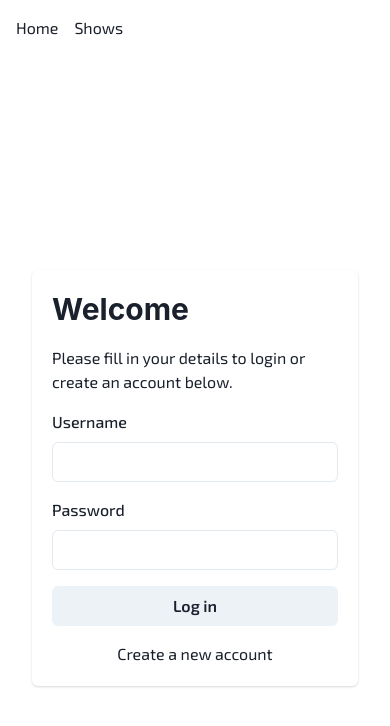
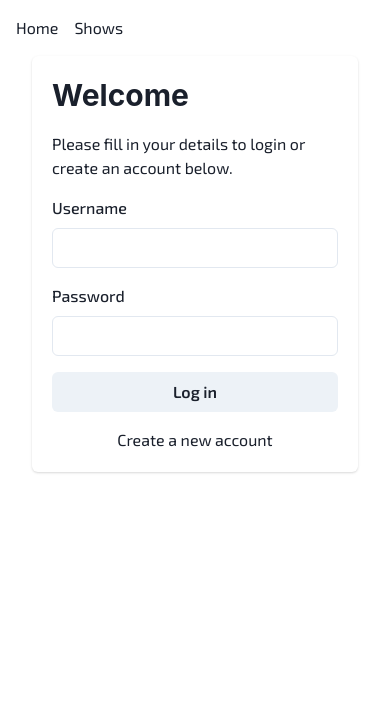
Before and after one commit to 192Iridium77/leonardo-ai-demo, a Next.js app: page /login in a window 390 px wide. Shown: the top 726 px of the page. Built offline with nearby package versions, Linux system fonts and the light colour scheme; no server answers.

Commit message:
responsive page cards

```diff
--- a/app/(auth)/layout.tsx
+++ b/app/(auth)/layout.tsx
@@ -11,7 +11,11 @@ export default function RootLayout({
 }>) {
   return (
     <section>
-      <Flex justifyContent="center" alignItems="center" minHeight="100vh">
+      <Flex
+        justifyContent={{ base: "normal", md: "center" }}
+        alignItems={{ base: "normal", md: "center" }}
+        minHeight="80vh"
+      >
         {children}
       </Flex>
     </section>
--- a/app/profile/layout.tsx
+++ b/app/profile/layout.tsx
@@ -11,7 +11,11 @@ export default function RootLayout({
 }>) {
   return (
     <section>
-      <Flex justifyContent="center" alignItems="center" minHeight="90vh">
+      <Flex
+        justifyContent={{ base: "normal", md: "center" }}
+        alignItems={{ base: "normal", md: "center" }}
+        minHeight="80vh"
+      >
         {children}
       </Flex>
     </section>
```
